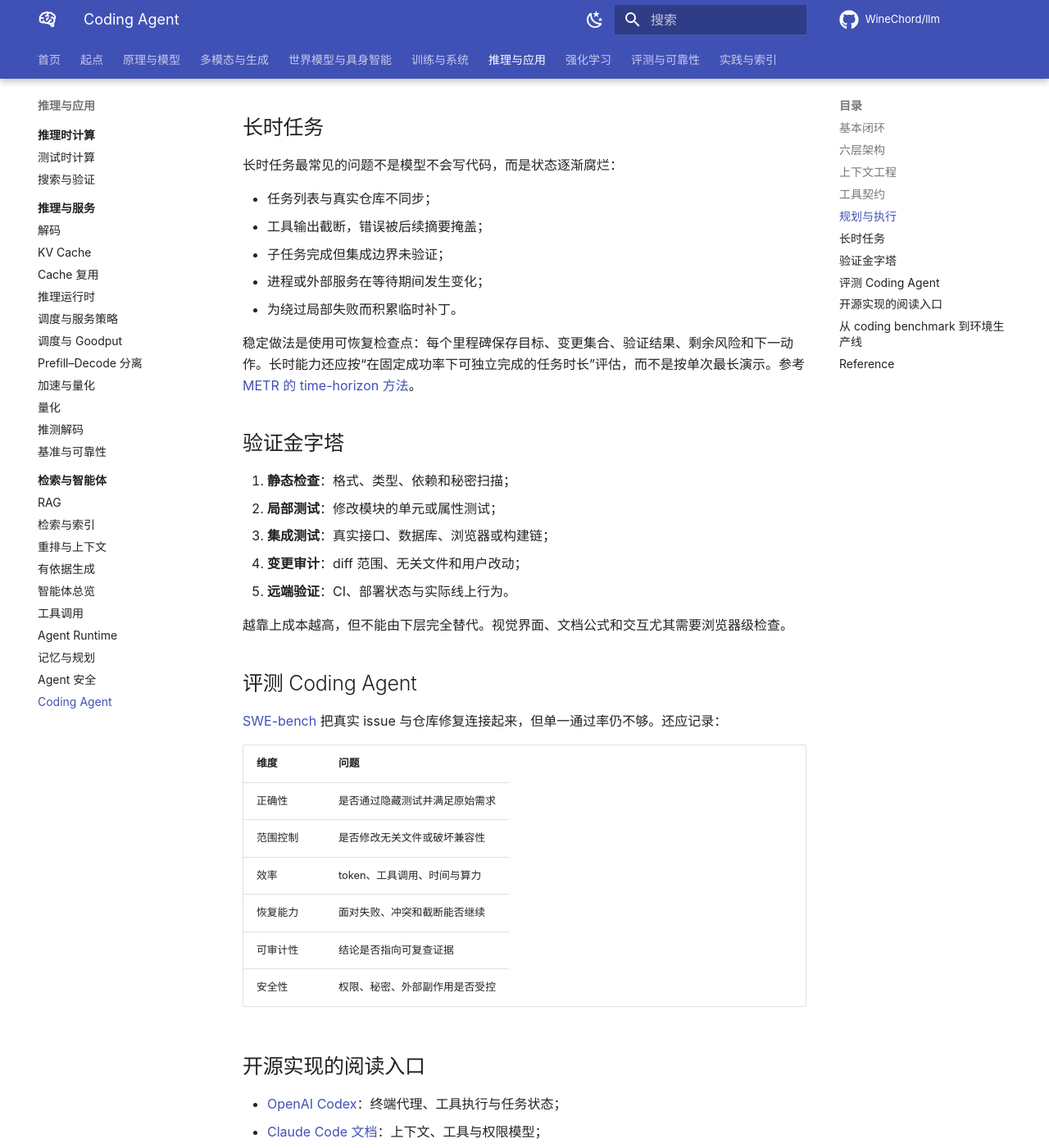
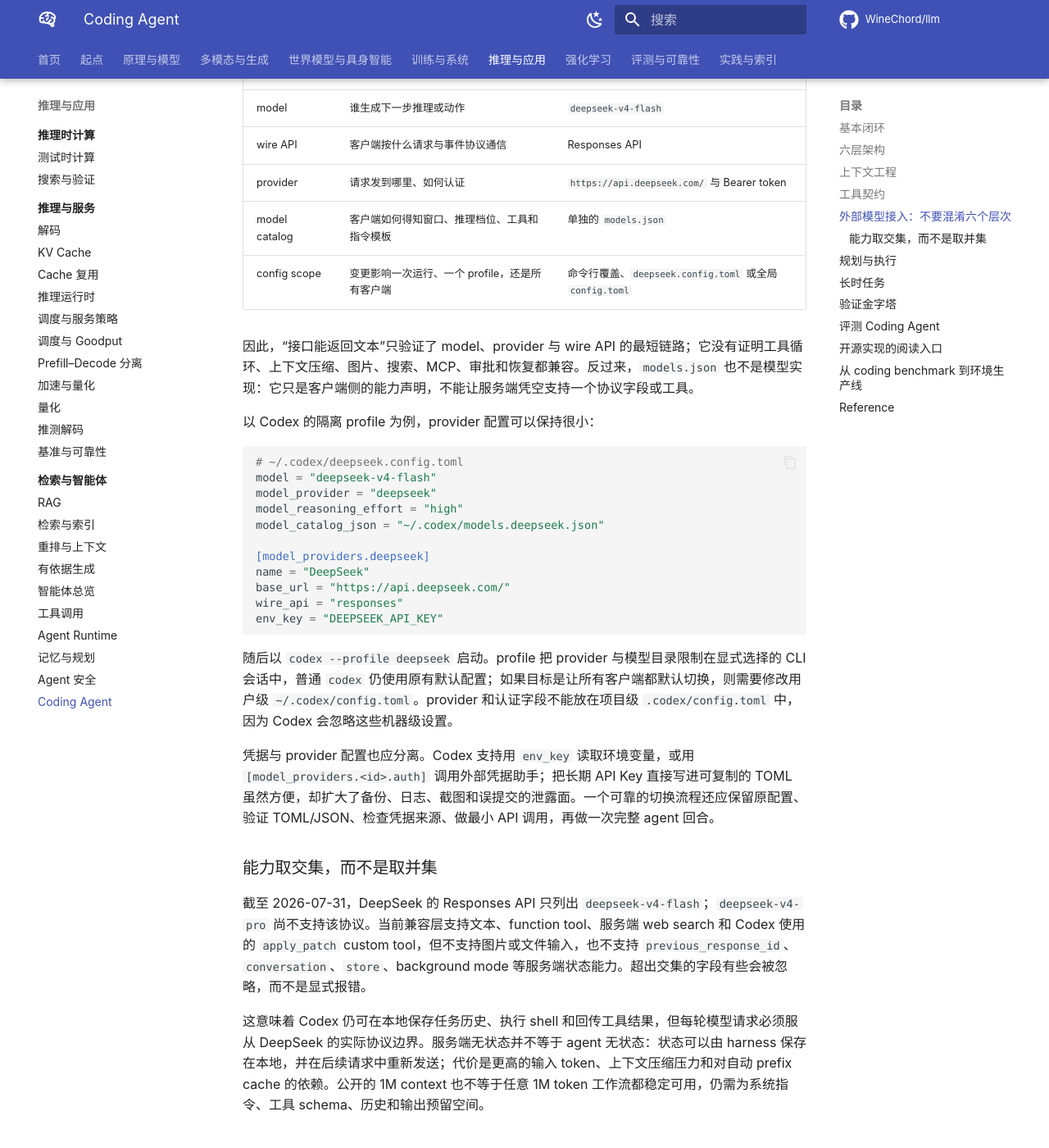
Before and after one commit to WineChord/llm, an MkDocs documentation site: the page built from docs/applications/coding-agents.md, in a window 1280 px wide and 1400 px high, scrolled down 2579 px. Shown: the whole window at 82% size. Built offline with MkDocs 1.6.1 and Material for MkDocs 9.7.7, drawn with Linux system fonts in a browser that asks for light colours; comment, search, counter and statistics services are not loaded; some of the changed text lies outside the part shown.

Commit message:
docs: explain external model provider integration

````diff
--- a/docs/applications/coding-agents.md
+++ b/docs/applications/coding-agents.md
@@ -55,6 +55,47 @@
 6. 日志足以重建状态，但不泄露凭据。
 
 工具调用成功只说明接口返回成功，不说明任务完成。例如 `git push` 成功不代表 CI 和线上部署成功；HTML 返回 200 也不代表公式与交互正确渲染。
+
+## 外部模型接入：不要混淆六个层次
+
+把一个 Coding Agent 切到第三方模型，并不是“改一个模型名”这么简单。至少有六个彼此独立的层次：
+
+| 层次 | 回答的问题 | Codex 接入 DeepSeek 的实例 |
+| --- | --- | --- |
+| harness | 谁维护任务循环、工具执行、权限和上下文 | Codex CLI / IDE / Desktop |
+| model | 谁生成下一步推理或动作 | `deepseek-v4-flash` |
+| wire API | 客户端按什么请求与事件协议通信 | Responses API |
+| provider | 请求发到哪里、如何认证 | `https://api.deepseek.com/` 与 Bearer token |
+| model catalog | 客户端如何得知窗口、推理档位、工具和指令模板 | 单独的 `models.json` |
+| config scope | 变更影响一次运行、一个 profile，还是所有客户端 | 命令行覆盖、`deepseek.config.toml` 或全局 `config.toml` |
+
+因此，“接口能返回文本”只验证了 model、provider 与 wire API 的最短链路；它没有证明工具循环、上下文压缩、图片、搜索、MCP、审批和恢复都兼容。反过来，`models.json` 也不是模型实现：它只是客户端侧的能力声明，不能让服务端凭空支持一个协议字段或工具。
+
+以 Codex 的隔离 profile 为例，provider 配置可以保持很小：
+
+```toml
+# ~/.codex/deepseek.config.toml
+model = "deepseek-v4-flash"
+model_provider = "deepseek"
+model_reasoning_effort = "high"
+model_catalog_json = "~/.codex/models.deepseek.json"
+
+[model_providers.deepseek]
+name = "DeepSeek"
+base_url = "https://api.deepseek.com/"
+wire_api = "responses"
+env_key = "DEEPSEEK_API_KEY"
+```
+
+随后以 `codex --profile deepseek` 启动。profile 把 provider 与模型目录限制在显式选择的 CLI 会话中，普通 `codex` 仍使用原有默认配置；如果目标是让所有客户端都默认切换，则需要修改用户级 `~/.codex/config.toml`。provider 和认证字段不能放在项目级 `.codex/config.toml` 中，因为 Codex 会忽略这些机器级设置。
+
+凭据与 provider 配置也应分离。Codex 支持用 `env_key` 读取环境变量，或用 `[model_providers.<id>.auth]` 调用外部凭据助手；把长期 API Key 直接写进可复制的 TOML 虽然方便，却扩大了备份、日志、截图和误提交的泄露面。一个可靠的切换流程还应保留原配置、验证 TOML/JSON、检查凭据来源、做最小 API 调用，再做一次完整 agent 回合。
+
+### 能力取交集，而不是取并集
+
+截至 2026-07-31，DeepSeek 的 Responses API 只列出 `deepseek-v4-flash`；`deepseek-v4-pro` 尚不支持该协议。当前兼容层支持文本、function tool、服务端 web search 和 Codex 使用的 `apply_patch` custom tool，但不支持图片或文件输入，也不支持 `previous_response_id`、`conversation`、`store`、background mode 等服务端状态能力。超出交集的字段有些会被忽略，而不是显式报错。
+
+这意味着 Codex 仍可在本地保存任务历史、执行 shell 和回传工具结果，但每轮模型请求必须服从 DeepSeek 的实际协议边界。服务端无状态并不等于 agent 无状态：状态可以由 harness 保存在本地，并在后续请求中重新发送；代价是更高的输入 token、上下文压缩压力和对自动 prefix cache 的依赖。公开的 1M context 也不等于任意 1M token 工作流都稳定可用，仍需为系统指令、工具 schema、历史和输出预留空间。
 
 ## 规划与执行
 
@@ -127,3 +168,8 @@
 - [badlogic/pi-mono agent framework](https://github.com/badlogic/pi-mono)
 - [RepoLaunch](https://arxiv.org/abs/2505.23419)
 - [GLM-5: from Vibe Coding to Agentic Engineering](https://arxiv.org/abs/2602.15763)
+- [DeepSeek：Integrate with Codex](https://api-docs.deepseek.com/quick_start/agent_integrations/codex/)
+- [DeepSeek：Using the Responses API](https://api-docs.deepseek.com/guides/responses_api/)
+- [DeepSeek：Models & Pricing](https://api-docs.deepseek.com/quick_start/pricing/)
+- [OpenAI Codex：Custom model providers](https://learn.chatgpt.com/docs/config-file/config-advanced#custom-model-providers)
+- [OpenAI Codex：Configuration Reference](https://learn.chatgpt.com/docs/config-file/config-reference#configtoml)
````
